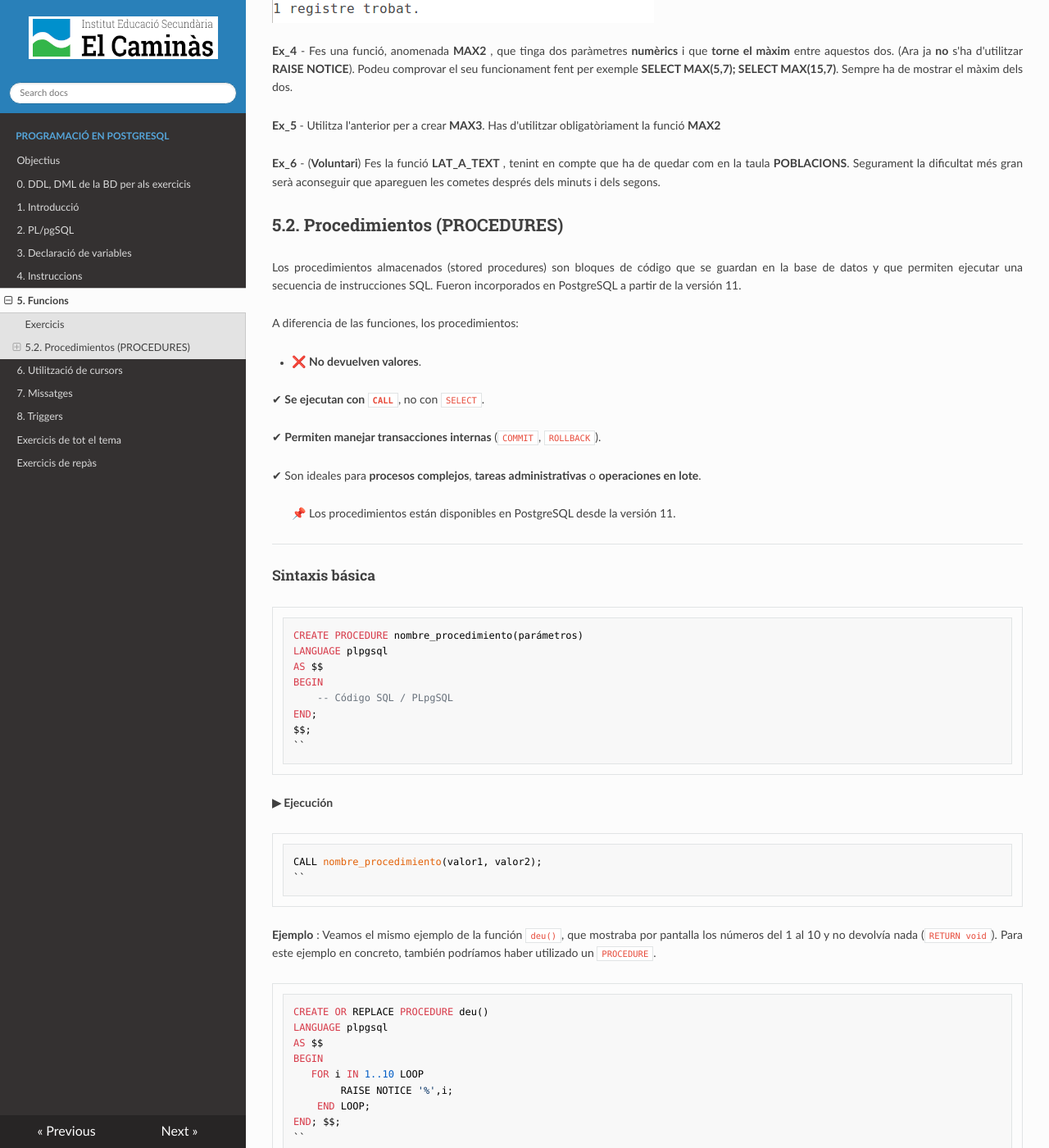
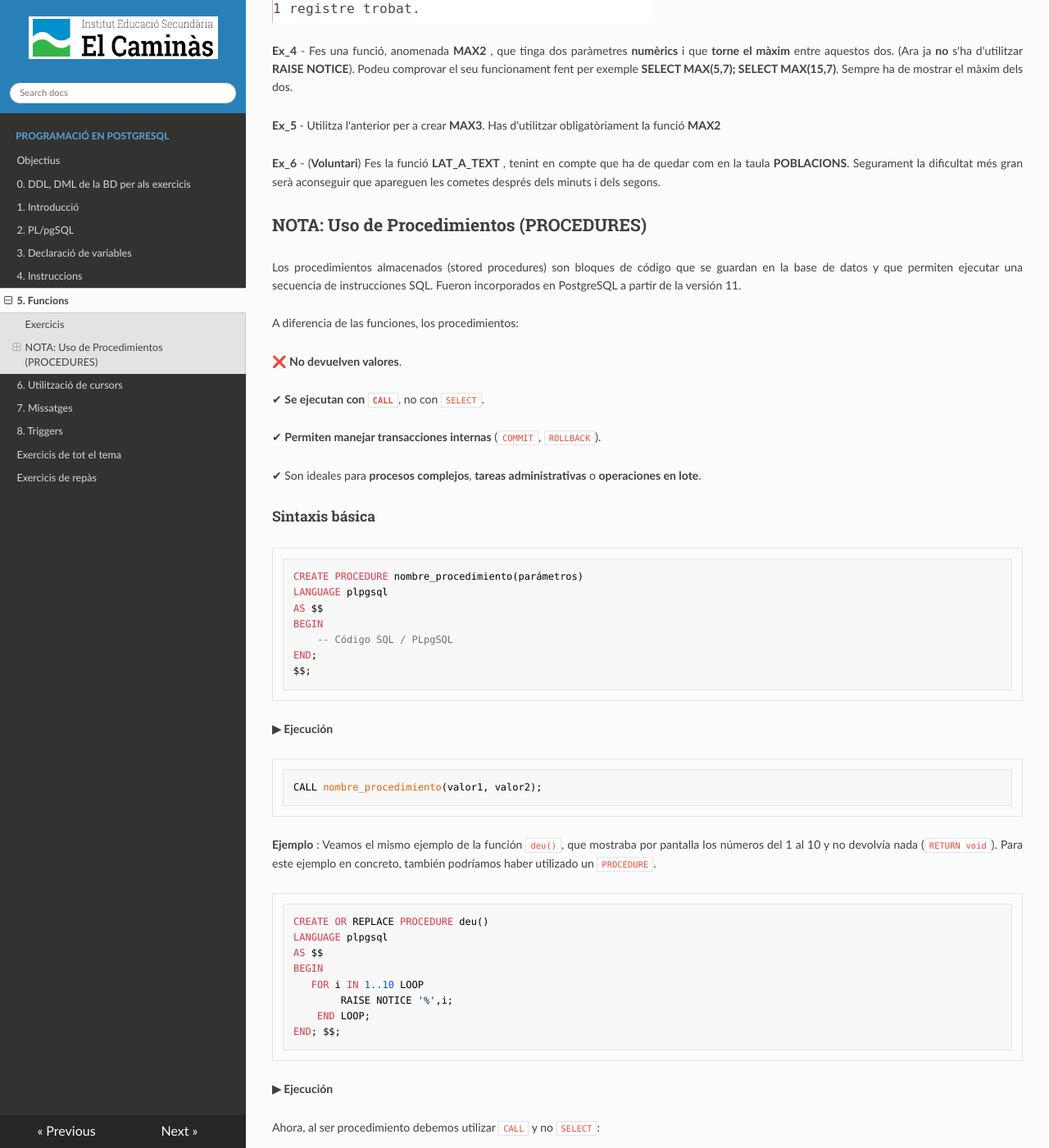
Before and after one commit to asalvadorc/BBDD_PostgrePLSQL, an MkDocs documentation site: the page built from docs/5_funcions.md, in a window 1280 px wide and 1400 px high, scrolled down 4685 px. Shown: the whole window at 82% size. Built offline with MkDocs 1.6.1, drawn with Linux system fonts in a browser that asks for light colours; nearby versions of some CDN libraries; emoji names are drawn with the system emoji font.

Commit message:
Revise stored procedures section in documentation
Updated the section on stored procedures, correcting formatting and clarifying execution details.

````diff
--- a/docs/5_funcions.md
+++ b/docs/5_funcions.md
@@ -219,13 +219,13 @@
 
 
 
-## 5.2.  Procedimientos (PROCEDURES)
+## NOTA: Uso de Procedimientos (PROCEDURES)
 
 Los procedimientos almacenados (stored procedures) son bloques de código que se guardan en la base de datos y que permiten ejecutar una secuencia de instrucciones SQL. Fueron incorporados en PostgreSQL a partir de la versión 11.
 
 A diferencia de las funciones, los procedimientos:
 
-- ❌ **No devuelven valores**.
+ ❌ **No devuelven valores**.
 
   ✔ **Se ejecutan con `CALL`**, no con `SELECT`.
 
@@ -234,10 +234,6 @@
   ✔ Son ideales para **procesos complejos**, **tareas administrativas** o **operaciones en lote**.
 
 
-
-> 📌 Los procedimientos están disponibles en PostgreSQL desde la versión 11.
-
----
 
 ### Sintaxis básica
 
@@ -249,15 +245,11 @@
     -- Código SQL / PLpgSQL
 END;
 $$;
-``
-
 ```
-
 **▶ Ejecución**
 
 ```sql
 CALL nombre_procedimiento(valor1, valor2);
-``
 ```
 
 **Ejemplo** :  Veamos el mismo ejemplo de la función `deu()`, que mostraba por pantalla los números del 1 al 10 y no devolvía nada (`RETURN void`). Para este ejemplo en concreto, también podríamos haber utilizado un `PROCEDURE`.
@@ -271,7 +263,6 @@
         RAISE NOTICE '%',i;
     END LOOP;
 END; $$;
-``
 ```
 
 **▶ Ejecución**
@@ -280,7 +271,6 @@
 
 ```sql
 CALL deu();
-``
 ```
 
 #### Procedimientos con control transaccional
@@ -311,7 +301,6 @@
   COMMIT;
 END;
 $$;
-``
 ```
 
 **▶ Ejecución**
````
